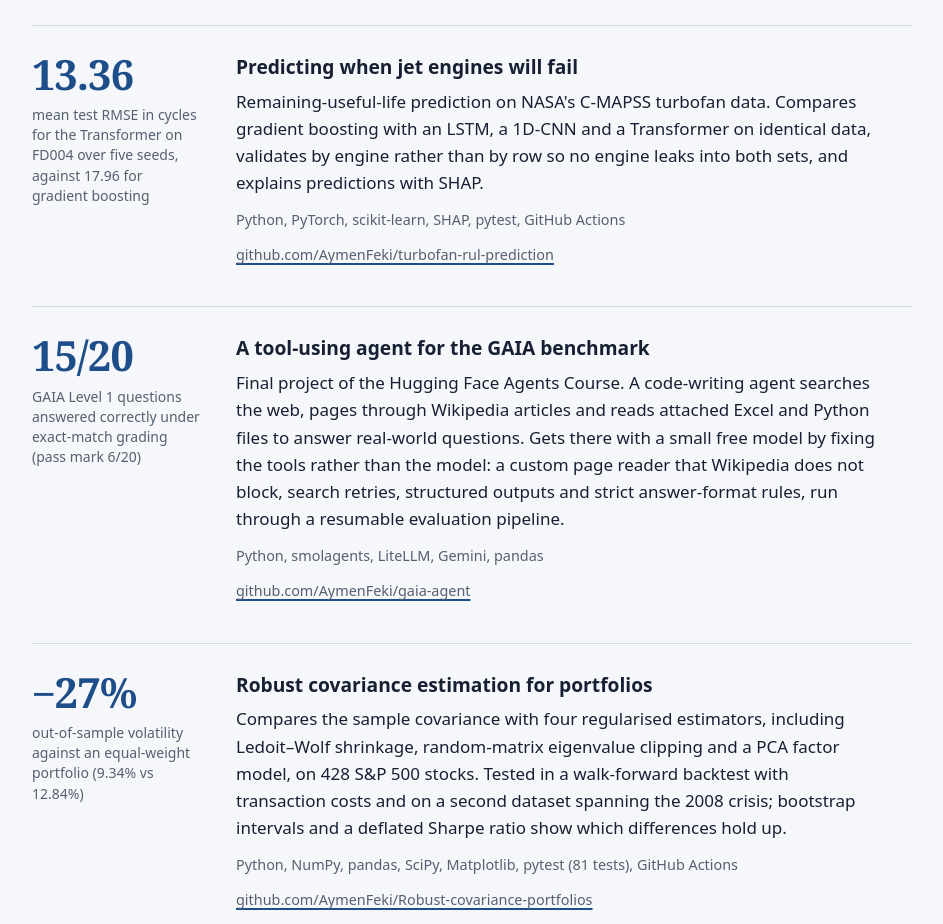
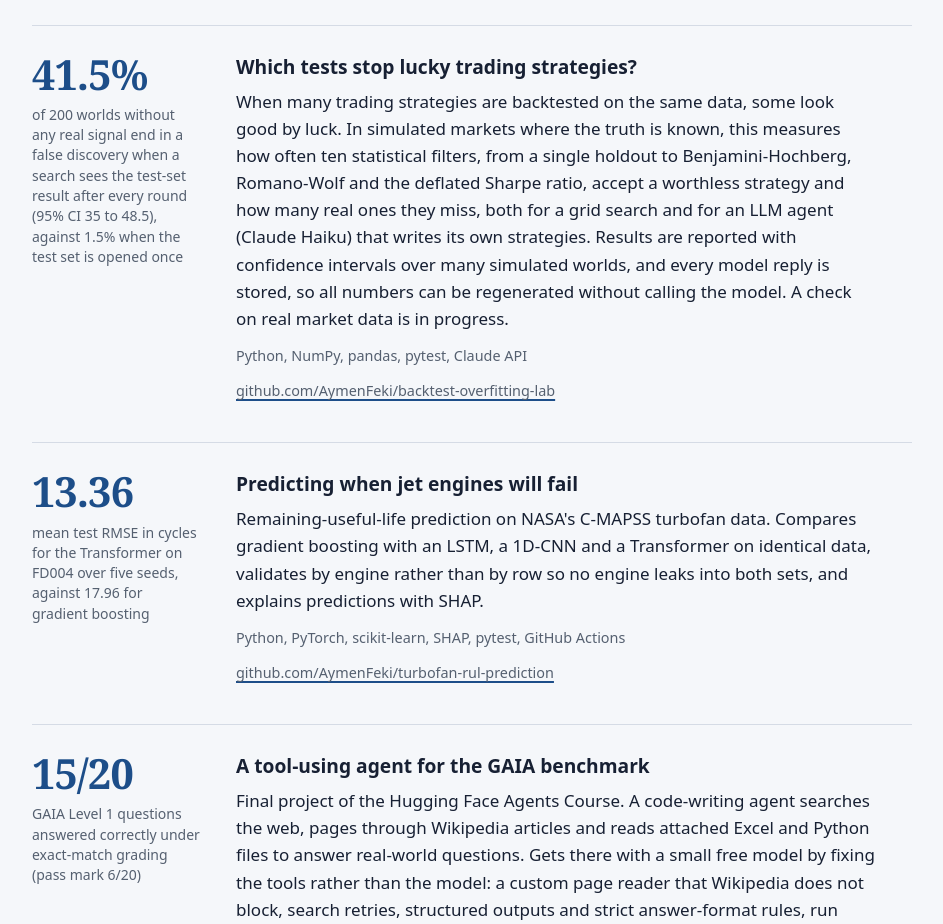
Before and after one commit to AymenFeki/AymenFeki.github.io, a plain HTML site: page index.html in a window 1280 px wide. Shown: the part 1182-2106 px from the top of the page, without its empty margins (168-1111 px from the left). Drawn offline with Linux system fonts and the light colour scheme.

Commit message:
Add Backtest Overfitting Lab to projects
Co-Authored-By: Claude Opus 5.5 <noreply@anthropic.com>

```diff
--- a/index.html
+++ b/index.html
@@ -344,6 +344,19 @@
 
       <article class="project">
         <div class="figure-wrap">
+          <div class="figure">41.5%</div>
+          <div class="figure-label">of 200 worlds without any real signal end in a false discovery when a search sees the test-set result after every round (95% CI 35 to 48.5), against 1.5% when the test set is opened once</div>
+        </div>
+        <div>
+          <h3><a href="https://github.com/AymenFeki/backtest-overfitting-lab">Which tests stop lucky trading strategies?</a></h3>
+          <p>When many trading strategies are backtested on the same data, some look good by luck. In simulated markets where the truth is known, this measures how often ten statistical filters, from a single holdout to Benjamini-Hochberg, Romano-Wolf and the deflated Sharpe ratio, accept a worthless strategy and how many real ones they miss, both for a grid search and for an LLM agent (Claude Haiku) that writes its own strategies. Results are reported with confidence intervals over many simulated worlds, and every model reply is stored, so all numbers can be regenerated without calling the model. A check on real market data is in progress.</p>
+          <p class="meta">Python, NumPy, pandas, pytest, Claude API</p>
+          <p class="meta"><a href="https://github.com/AymenFeki/backtest-overfitting-lab">github.com/AymenFeki/backtest-overfitting-lab</a></p>
+        </div>
+      </article>
+
+      <article class="project">
+        <div class="figure-wrap">
           <div class="figure">13.36</div>
           <div class="figure-label">mean test RMSE in cycles for the Transformer on FD004 over five seeds, against 17.96 for gradient boosting</div>
         </div>
```
